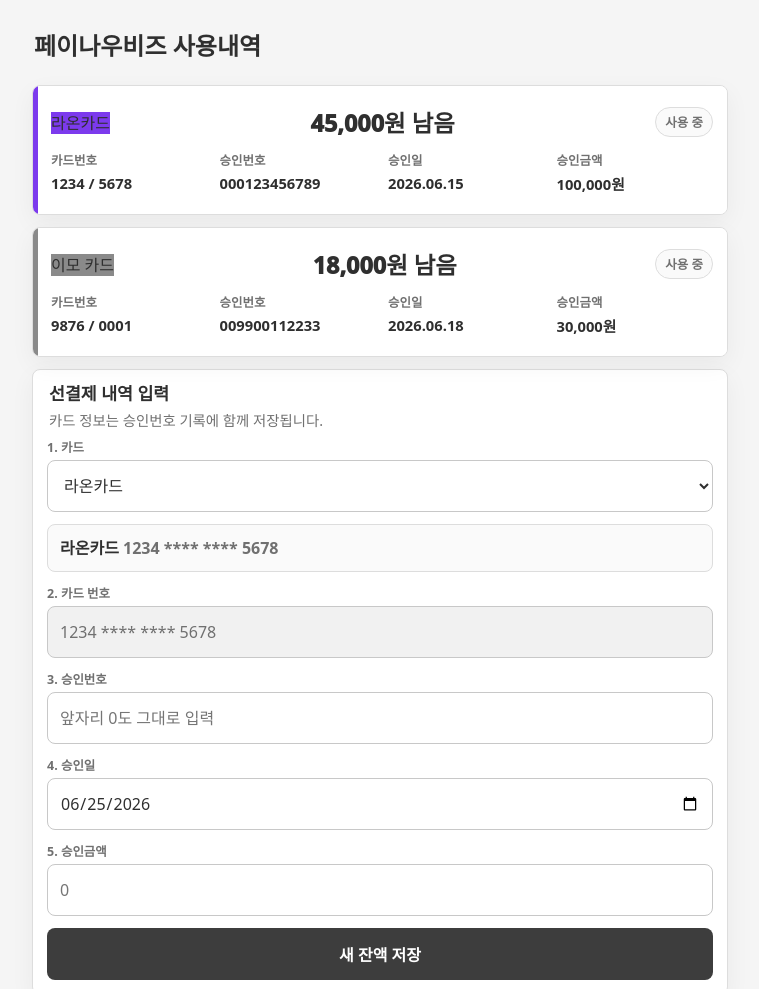
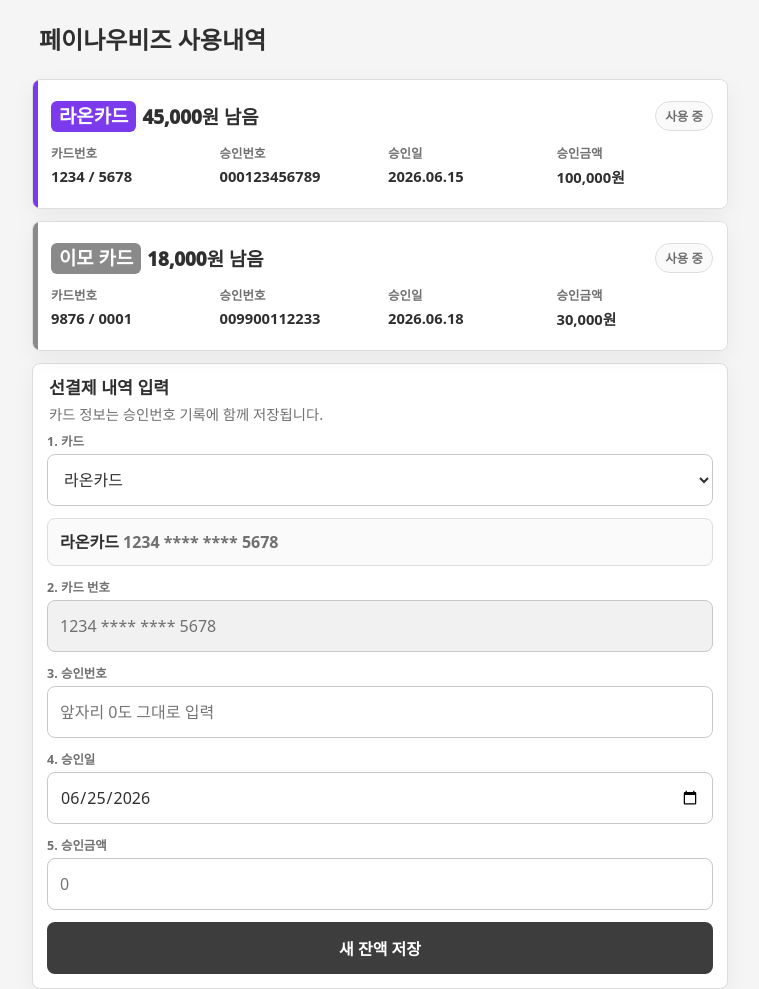
Before and after one commit to mworkroom/pnb-tracker, a plain HTML site: page index.html in a window 1280 px wide. Shown: the top 989 px of the page, without its empty margins (260-1019 px from the left). Drawn offline with Linux system fonts and the light colour scheme.

Commit message:
Update styles.css

```diff
--- a/styles.css
+++ b/styles.css
@@ -70,7 +70,7 @@ button {
   align-items: flex-end;
   justify-content: space-between;
   gap: 12px;
-  padding: 8px 2px 16px;
+  padding: 2px 2px 16px;
 }
 
 .eyebrow {
@@ -90,6 +90,7 @@ h2 {
 h1 {
   font-size: 1.5rem;
   font-weight: 900;
+  padding-left: 5px;
 }
 
 h2 {
@@ -186,23 +187,28 @@ select:focus-visible {
 }
 
 .remaining-line {
-  display: flex;
+  display: grid;
+  grid-template-columns: minmax(0, auto) minmax(0, 1fr) auto;
   align-items: center;
-  justify-content: space-between;
-  gap: 10px;
+  gap: 6px;
   margin-bottom: 12px;
+}
+
+.top-card-name {
+  display: inline-flex;
+  min-width: 0;
 }
 
 .remaining-text {
   min-width: 0;
   overflow-wrap: anywhere;
   color: var(--text);
-  font-size: 1.46rem;
+  font-size: 1.18rem;
   font-weight: 950;
 }
 
 .status-badge {
-  flex: 0 0 auto;
+  justify-self: end;
   border: 1px solid var(--line);
   border-radius: 999px;
   padding: 5px 9px;
@@ -248,6 +254,19 @@ label span {
   overflow-wrap: anywhere;
   text-overflow: clip;
   white-space: normal;
+}
+
+.card-name-badge {
+  display: inline-flex;
+  align-items: center;
+  max-width: 100%;
+  min-height: 30px;
+  border-radius: 6px;
+  padding: 4px 8px;
+  color: #ffffff;
+  font-size: 1.18rem;
+  font-weight: 950;
+  line-height: 1.2;
 }
 
 .balance-detail {
@@ -488,6 +507,19 @@ input[readonly] {
   color: var(--muted);
 }
 
+input[type="date"] {
+  display: block;
+  inline-size: 100%;
+  max-inline-size: 100%;
+  min-inline-size: 0;
+  overflow: hidden;
+}
+
+input[type="date"]::-webkit-date-and-time-value {
+  min-height: 1.2em;
+  text-align: left;
+}
+
 .field-grid {
   display: grid;
   grid-template-columns: 1fr 1fr;
@@ -556,7 +588,19 @@ input[readonly] {
   }
 
   .remaining-text {
-    font-size: 1.28rem;
+    font-size: 1.08rem;
+  }
+
+  .card-name-badge {
+    font-size: 1.08rem;
+  }
+
+  .remaining-line {
+    grid-template-columns: minmax(0, 1fr) auto;
+  }
+
+  .remaining-text {
+    grid-column: 1;
   }
 
   .summary-grid {
```
